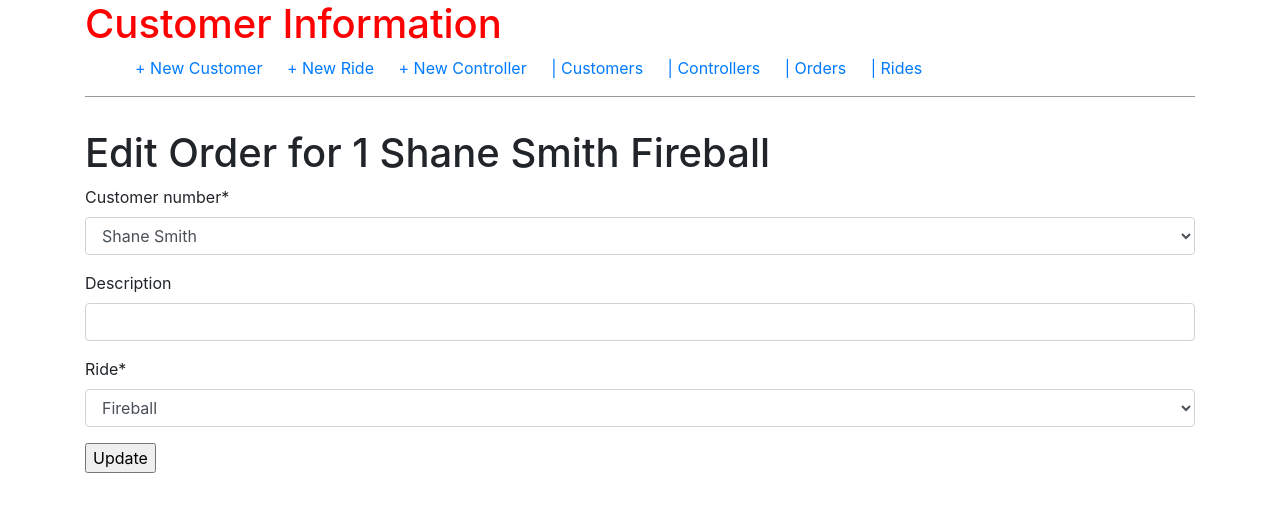
After one commit to garinm90/ideal-engine, a Django app: page /order/1/edit in a window 1280 px wide. The commit adds this page. Shown: the top 512 px of the page. Run offline with Django 3.2, Linux system fonts and the light colour scheme; data comes from the database, SQL or seed files in the repository; both versions use the stored data as it was after the commit; some libraries are stand-ins or nearby versions.

Commit message:
Editing Orders Added

```diff
--- a/orders/models.py
+++ b/orders/models.py
@@ -72,6 +72,9 @@ class Controller(models.Model):
     def __str__(self):
         return 'Cont # ' + str(self.controller_number) + ' | ' + str(self.order.customer_number) + ' | ' + str(self.order.ride)
 
+    def get_absolute_url(self):
+        return reverse('controller_detail', args=[str(self.controller_number)])
+
 class ControllerImage(models.Model):
     controller = models.ForeignKey(Controller, on_delete=models.CASCADE, related_name='controller_picture')
     controller_image = models.ImageField(upload_to='controller_images/%Y/%m/%d')
--- a/orders/urls.py
+++ b/orders/urls.py
@@ -11,6 +11,7 @@ urlpatterns = [
     path('customer/<int:pk>/orders', views.CustomerOrdersView.as_view(), name='customer_orders'),
     path('order/', views.OrderListView.as_view(), name='order_list'),
     path('order/<int:pk>/', views.OrderDetailView.as_view(), name='order_detail'),
+    path('order/<int:pk>/edit', views.OrderUpdateView.as_view(), name='order_edit'),
     path('order/new', views.OrderCreateView.as_view(), name='order_new'),
     path('ride/new', views.RideCreateView.as_view(), name='ride_new'),
     path('controller/new', views.create_controller, name='controller_new'),
--- a/orders/views.py
+++ b/orders/views.py
@@ -34,6 +34,10 @@ class CustomerUpdateView(UpdateView):
     fields = '__all__'
     template_name = 'customer_edit.html'
 
+class OrderUpdateView(UpdateView):
+    model = Order
+    fields = '__all__'
+    template_name = 'order_edit.html'
 
 class OrderCreateView(CreateView):
     model = Order
--- a/templates/base.html
+++ b/templates/base.html
@@ -23,6 +23,7 @@
                 <a href="{% url 'home' %}" class="nav-right-links"> | Customers</a>
                 <a href="{% url 'controller_list' %}" class="nav-right-links"> | Controllers</a>
                 <a href="{% url 'order_list' %}" class="nav-right-links"> | Orders</a>
+                <a href="{% url 'ride_list' %}" class="nav-right-links"> | Rides</a>
             </ul>
             </div>
         </header>
--- a/templates/order_detail.html
+++ b/templates/order_detail.html
@@ -4,13 +4,16 @@
 
 <div class="post-entry">
     <h2>Order Number:  {{ order.order_number }}</h2>
+    <h3><a href="{% url 'order_edit' order.pk %}">Edit</a></h3>
     <p><strong>Customer Name: </strong> <a href="{% url 'customer_detail' order.customer_number.pk %}"> {{ order.customer_number }}</p></a>
     <p></p><strong>Order Description: </strong>{{ order.description }}</p>
     <p></p><strong>Date Ordered: </strong>{{ order.date_created }}</p>
     {% if order.controller.all %}
+    <ul>
     {% for controller in order.controller.all %}
-    <p></p><strong>Controllers </strong># <a href="{% url 'controller_detail' controller.pk %}">{{ controller }}</a></p>
+    <li><a href="{% url 'controller_detail' controller.pk %}">{{ controller }}</a></li>
     {% endfor %}
+    </ul>
     {% else %}
     <a href="{% url 'controller_new' %}">Add Controller</a>
     {% endif %}
--- /dev/null
+++ b/templates/order_edit.html
@@ -0,0 +1,10 @@
+<!-- templates/post_edit.html -->
+{% extends 'base.html' %}
+{% load crispy_forms_tags %}
+{% block content %}
+<h1>Edit Order for {{order}} </h1>
+<form action="" method="post">{% csrf_token %}
+    {{ form|crispy }}
+    <input type="submit" value="Update" />
+</form>
+{% endblock %}
--- a/templates/order_list.html
+++ b/templates/order_list.html
@@ -6,7 +6,8 @@
 {% for order in object_list %}
 <div class="post-entry">
 
-    <h2>Order Number: <a href="{% url 'order_detail' order.pk %}">{{ order.order_number }}</a></h2>Customer Name: <a href="{% url 'customer_detail' order.customer_number.pk %}"> {{ order.customer_number }}</a> </h2>
+    <h2>Order Number: <a href="{% url 'order_detail' order.pk %}">{{ order.order_number }}</a></h2>Customer Name: <a
+        href="{% url 'customer_detail' order.customer_number.pk %}"> {{ order.customer_number }}</a> </h2>
 </div>
 {% endfor %}
 
```
Also changed, not shown: templates/customer_orders.html (+9 -0 lines), db.sqlite3.
